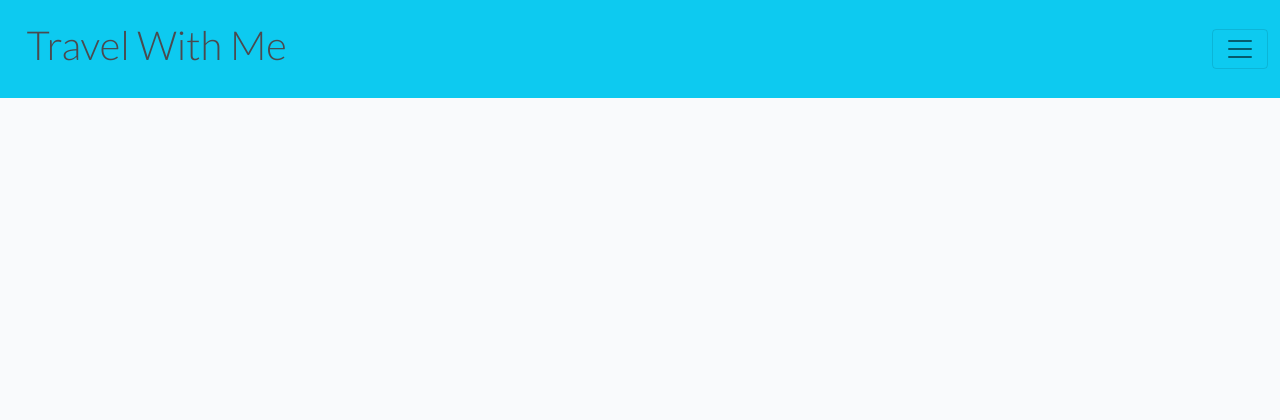
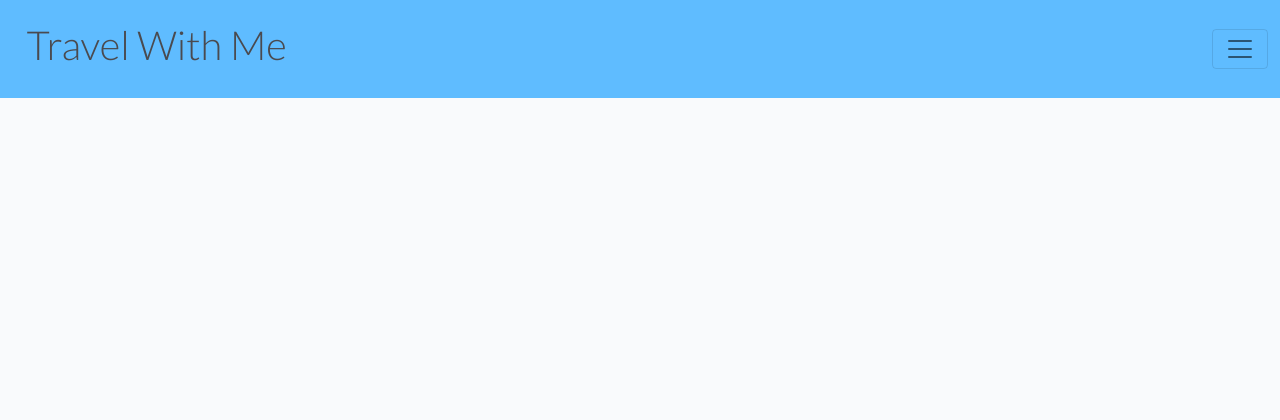
Before and after one commit to Mysanthropium/djangoBlog, a Django app: page / in a window 1280 px wide. Shown: the top 420 px of the page. Run offline with Django 3.2, Linux system fonts and the light colour scheme; data that the repository does not hold is empty.

Commit message:
Add bootstrap styling buttons and navbar

```diff
--- a/templates/account/edit_profile_page.html
+++ b/templates/account/edit_profile_page.html
@@ -14,7 +14,7 @@
             <form method="post" enctype="multipart/form-data">
                 {% csrf_token %}
                 {{ form|crispy }}
-                <button class="btn btn-primary">Update Page</button>
+                <button class="btn btn-secondary">Update Page</button>
             </form>
         </div>
     {% else %}
--- a/templates/base.html
+++ b/templates/base.html
@@ -1,22 +1,21 @@
-{% load static %}
-
 <!DOCTYPE html>
 <html class="h-100">
+{% load static %}
+<head>
 
-<head>
-    <title>Travel With Me Blog</title>
 
     <link rel="preconnect" href="https://fonts.gstatic.com">
     <link href="https://fonts.googleapis.com/css2?family=Roboto:wght@300&display=swap" rel="stylesheet">
     <link href="https://fonts.googleapis.com/css2?family=Lato:wght@300;700&display=swap" rel="stylesheet">
     <link rel="stylesheet" href="https://cdnjs.cloudflare.com/ajax/libs/font-awesome/5.15.3/css/all.min.css">
-    <meta name="viewport" content="width=device-width, initial-scale=1" />
+    <meta name="viewport" content="width=device-width, initial-scale=1">
     <link href="https://cdn.jsdelivr.net/npm/bootstrap@5.0.1/dist/css/bootstrap.min.css" rel="stylesheet"
         integrity="sha384-+0n0xVW2eSR5OomGNYDnhzAbDsOXxcvSN1TPprVMTNDbiYZCxYbOOl7+AMvyTG2x" crossorigin="anonymous">
     <script src="https://cdn.jsdelivr.net/npm/bootstrap@5.0.1/dist/js/bootstrap.bundle.min.js"
         integrity="sha384-gtEjrD/SeCtmISkJkNUaaKMoLD0//ElJ19smozuHV6z3Iehds+3Ulb9Bn9Plx0x4" crossorigin="anonymous">
-    </script>
+        </script>
     <link rel="stylesheet" href="{% static 'css/style.css' %}">
+    <title>Travel With Me Blog</title>
 
 </head>
 
@@ -24,9 +23,9 @@
 
     <!-- Navigation -->
 
-    <nav class="navbar navbar-expand-{-sm|-md|-lg|-xl} navbar-light bg-info">
+    <nav class="navbar navbar-expand-{-sm|-md|-lg|-xl} navbar-light" style="background-color: #5fbcff;">
         <div class="container-fluid">
-            <a class="navbar-brand" href="{% url 'home' %}"><span class="brand badge"><h1>Travel With Me</h1></span></a>
+                <a class="navbar-brand" href="{% url 'home' %}"><span class="brand badge"><h1>Travel With Me</h1></span></a>
             <button class="navbar-toggler" type="button" data-bs-toggle="collapse" data-bs-target="#navbarText"
                 aria-controls="navbarText" aria-expanded="false" aria-label="Toggle navigation">
                 <span class="navbar-toggler-icon"></span>
--- a/templates/index.html
+++ b/templates/index.html
@@ -20,7 +20,7 @@
                                 {% else %}
                                 <img class="card-img-top" src=" {{ post.featured_image.url }}">
                                 {% endif %}
-                                <div class="image-flash">
+                                <div class="image-flash" style="background-color: #5fbcff;">
                                     <p class="author">Author: {{ post.author }}</p>
                                 </div>
                             </div>
--- a/templates/post_create.html
+++ b/templates/post_create.html
@@ -13,7 +13,7 @@
         <form method="post" enctype="multipart/form-data">
             {% csrf_token %}
             {{ form|crispy }}
-            <button class="btn btn-primary">Submit</button>
+            <button class="btn btn-secondary">Submit</button>
         </form>
     </div>
 
--- a/templates/post_delete.html
+++ b/templates/post_delete.html
@@ -15,7 +15,7 @@
                 {% csrf_token %}
                 Are you sure you want to DELETE: <strong>{{ post.title }}?</strong>
                 <br/><br/>
-                <button class="btn btn-primary">Delete</button>
+                <button class="btn btn-secondary">Delete</button>
             </form>
         </div>
         {% else %}
--- a/templates/post_detail.html
+++ b/templates/post_detail.html
@@ -116,7 +116,7 @@
                 <form method="post" style="margin-top: 1.3em;">
                     {{ comment_form | crispy }}
                     {% csrf_token %}
-                    <button type="submit" class="btn btn-signup btn-lg">Submit</button>
+                    <button type="submit" class="btn btn-secondary btn-lg">Submit</button>
                 </form>
                 {% endif %}
                 {% endif %}
--- a/templates/post_update.html
+++ b/templates/post_update.html
@@ -13,7 +13,7 @@
             <form method="post" enctype="multipart/form-data">
                 {% csrf_token %}
                 {{ form|crispy }}
-                <button class="btn btn-primary">Update</button>
+                <button class="btn btn-secondary">Update</button>
             </form>
         </div>
 
```
